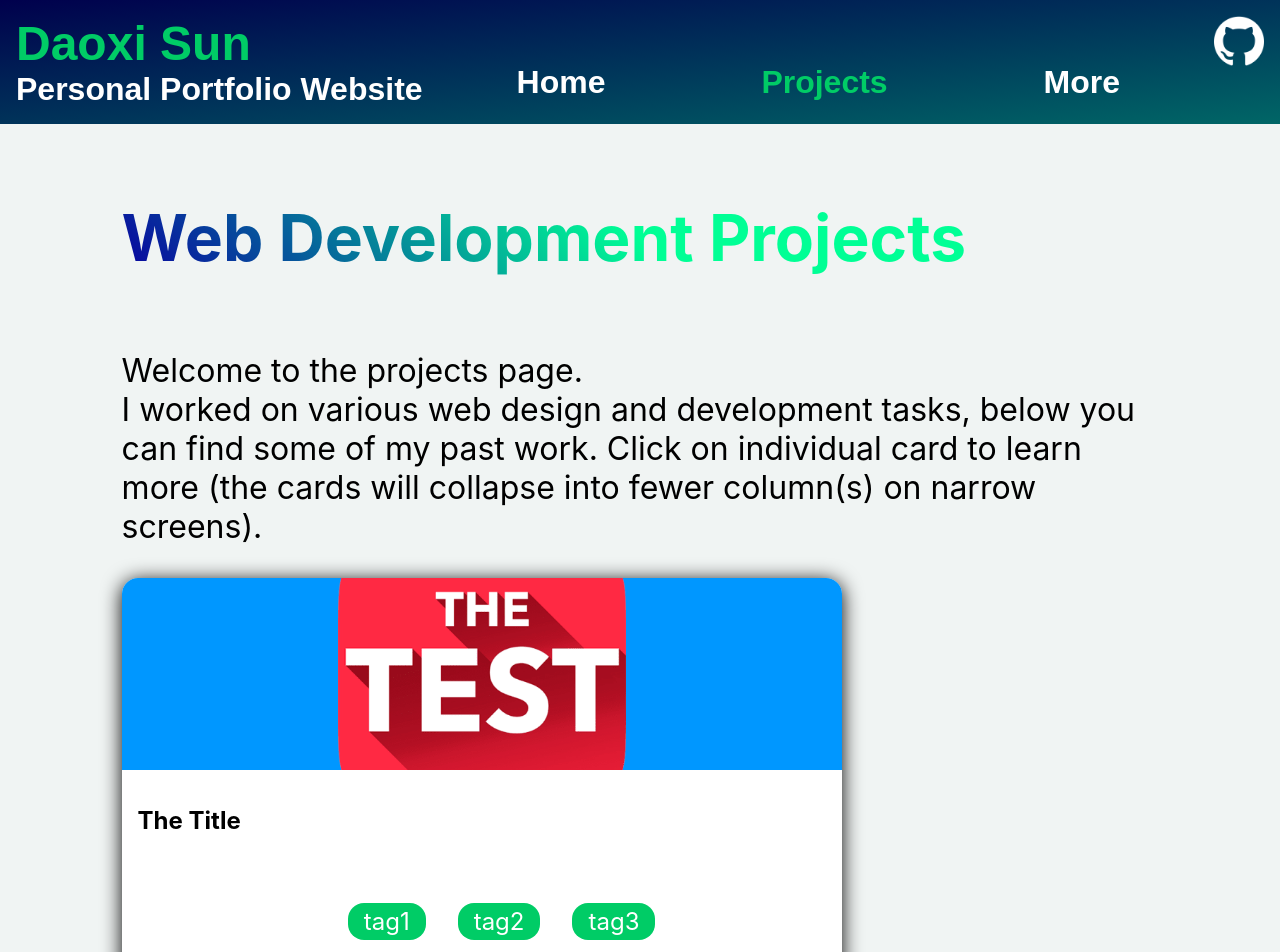
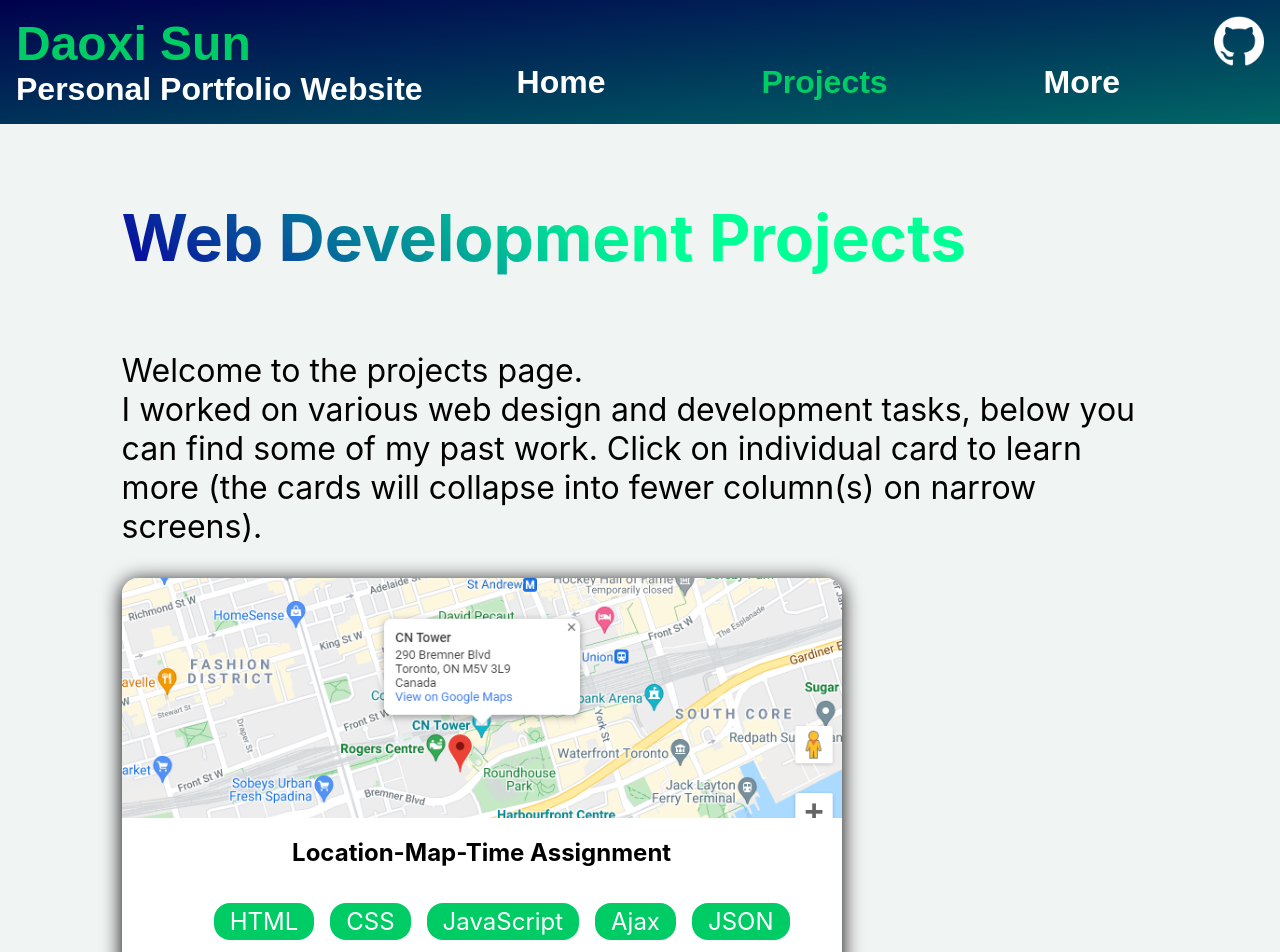
Before and after one commit to daoxi/personal-portfolio, a Next.js app: page /projects in a window 1280 px wide. Shown: the top 952 px of the page. Built offline with nearby package versions, Linux system fonts and the light colour scheme.

Commit message:
first project card

```diff
--- a/pages/components/ProjCard.module.css
+++ b/pages/components/ProjCard.module.css
@@ -4,19 +4,19 @@
   border-radius: 1rem;
   display: flex;
   flex-direction: column;
-  justify-content: space-between;
+  justify-content: center;
   transition: transform 200ms ease-in;
   background-color: #ffffff;
 }
 
 .card .card_img {
-  height: 12rem;
+  height: 15rem;
   width: 100%;
   object-fit: cover;
 }
 
 .card .card_title {
-  padding: 1rem;
+  text-align: center
 }
 
 .card .tags {
@@ -30,7 +30,7 @@
   border-radius: 1rem;
   font-size: 1.5rem;
   padding: 0.25rem 1rem;
-  margin: 1rem;
+  margin: 0 0.5rem 0 0.5rem;
   list-style: none;
 }
 
--- a/pages/components/ProjCardsContainer.js
+++ b/pages/components/ProjCardsContainer.js
@@ -6,10 +6,10 @@ function ProjCardsContainer() {
   return (
     <div className={classes.card_grid}>
       <ProjCard
-        tags={["tag1", "tag2", "tag3"]}
-        img="assets/test.png"
-        title="The Title"
-        description="The Description"
+        tags={["HTML", "CSS", "JavaScript", "Ajax", "JSON"]}
+        img="assets\proj-thumbnails\Location-Map-Time-Assignment-thumb.png"
+        title="Location-Map-Time Assignment"
+        description="An interview assignment that utilizes multiple Google Maps APIs and various web development techniques."
         buttontext="Learn More"
         buttonlink="/projects/location-assignment"
       />
```
Also changed, not shown: public/assets/proj-thumbnails/Location-Map-Time-Assignment-thumb.png (added).
